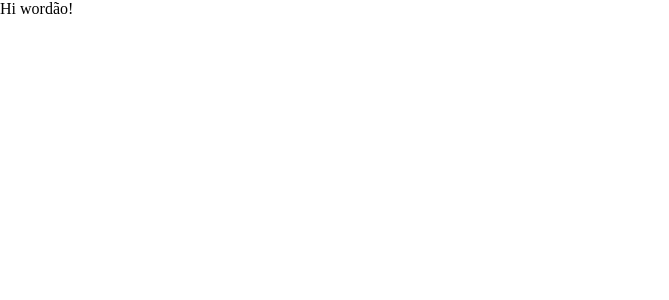
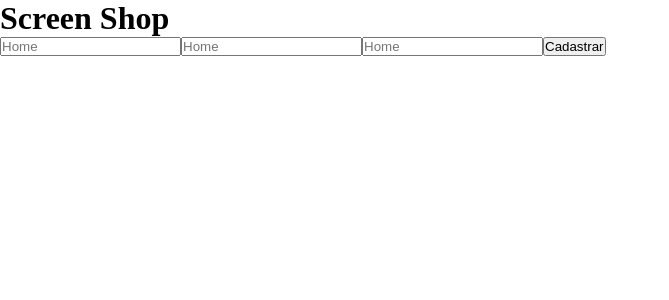
Before and after one commit to euluisdev/crud-react-node, a React (Vite) app in the folder frontend/: page / in a window 1280 px wide. Shown: the top 300 px of the page, without its empty margins (0-669 px from the left). Built offline with nearby package versions, Linux system fonts and the light colour scheme.

Commit message:
added inputs-button-function handleClicBtn

```diff
--- a/frontend/src/Components/App.jsx
+++ b/frontend/src/Components/App.jsx
@@ -1,11 +1,36 @@
 import { useState } from 'react'
 import '/src/css/App.css'
 
-function App() {
+const App = () => {
+  const handleClickBtn = () => {
+    console.log('Clicou!')
+  };
 
-  return (
-    <div>Hi wordão!</div>
-  )
-}
+  return <div className='app--container'>
+    <div className="register--container">
+      <h1 className="register--title">Screen Shop</h1>
+      <input type="text"
+        name='name'
+        placeholder='Home'
+        className='register--input'
+      />
+      <input type="text"
+        name='name'
+        placeholder='Home'
+        className='register--input'
+      />
+      <input type="text"
+        name='name'
+        placeholder='Home'
+        className='register--input'
+      />
+      <button
+        className='register--btn'
+        onClick={() => handleClickBtn()}>Cadastrar
+      </button>
+    </div>
+  </div>
+
+};
 
 export default App;
```
